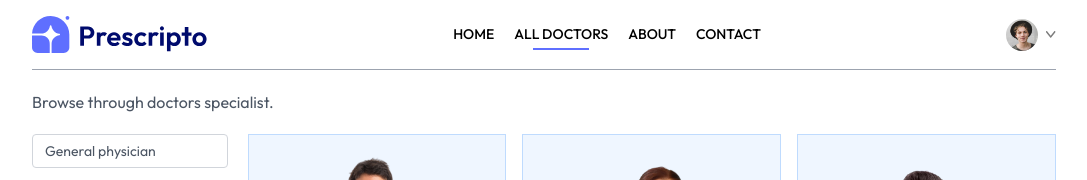
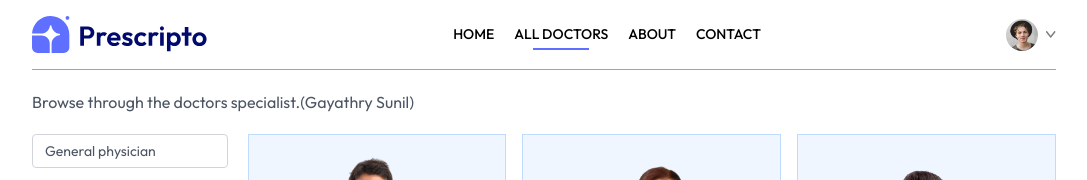
Before and after one commit to Gayathry-Sunil/React_Springboot_Project, a React (Vite) app: page /doctors in a window 1280 px wide. Shown: the top 180 px of the page, without its empty margins (96-1183 px from the left). Built offline with nearby package versions, Linux system fonts and the light colour scheme; a web font is replaced by a local one.

Commit message:
changed doctors.jsx

```diff
--- a/src/pages/Doctors.jsx
+++ b/src/pages/Doctors.jsx
@@ -27,7 +27,7 @@ const Doctors = () => {
 
     return (
         <div>
-            <p className='text-gray-600'>Browse through  doctors specialist.</p>
+            <p className='text-gray-600'>Browse through the doctors specialist.(Gayathry Sunil)</p>
             <div className='flex flex-col sm:flex-row items-start gap-5 mt-5'>
                 <div className='flex flex-col gap-4 text-sm text-gray-600'>
                     <p onClick={() => speciality === 'General physician' ? navigate('/doctors') : navigate('/doctors/General physician')} className={`w-[94vw] sm:w-auto pl-3 py-1.5 pr-16 border border-gray-300 rounded transition-all cursor-pointer ${speciality === "General physician" ? "bg-indigo-100 text-black" : ""}`}>General physician</p>
```
